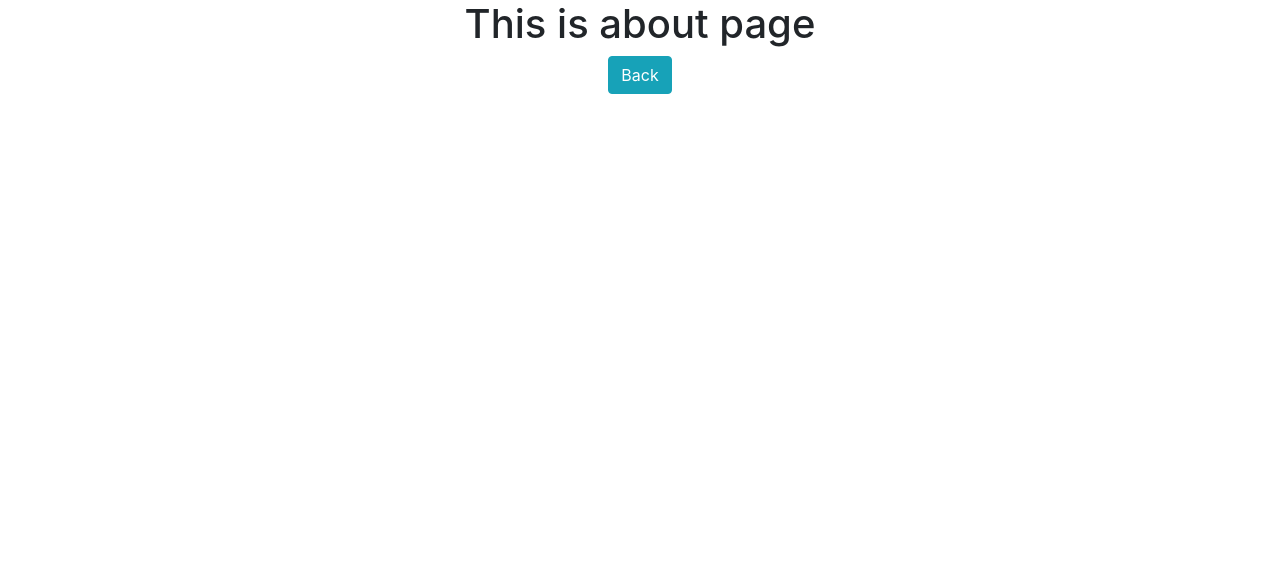
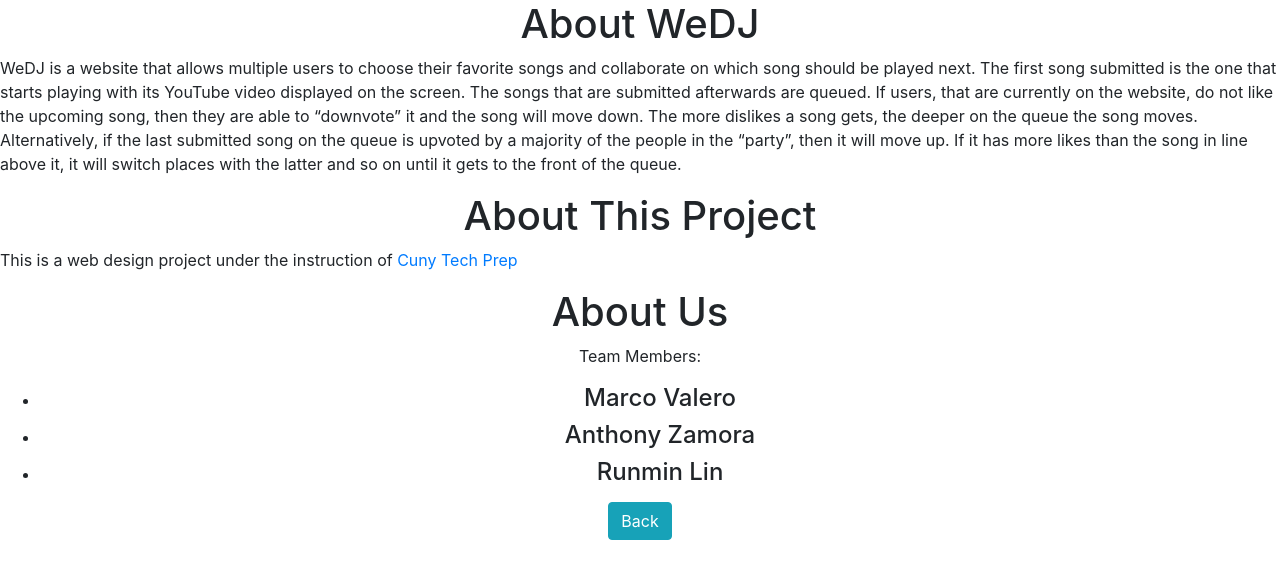
Before and after one commit to ValeroM/weDJ, a React (Create React App) app: page /about in a window 1280 px wide. Shown: the top 578 px of the page. Built offline with nearby package versions, Linux system fonts and the light colour scheme.

Commit message:
updated content in about us page

```diff
--- a/src/pages/AboutPage.js
+++ b/src/pages/AboutPage.js
@@ -5,12 +5,32 @@ export default class AboutPage extends React.Component {
     render() {
         return (
             <div>
-                <div className="text-center">
-                    <h1>This is about page</h1>
-                    <Link to="/">
-                        <button className="btn btn-info">Back</button>
-                    </Link>
-                </div>
+                <h1 className="text-center">About WeDJ</h1>
+                    <p>WeDJ is a website that allows multiple users to choose their favorite songs and collaborate on which song
+                        should be played next. The first song submitted is the one that starts playing with its YouTube video
+                        displayed on the screen. The songs that are submitted afterwards are queued. If users, that are currently
+                        on the website, do not like the upcoming song, then they are able to  “downvote” it and the song will move
+                        down. The more dislikes a song gets, the deeper on the queue the song moves. Alternatively, if the last
+                        submitted song on the queue is upvoted by a majority of the people in the “party”, then it will move up.
+                        If it has more likes than the song in line above it, it will switch places with the latter and so on until
+                        it gets to the front of the queue. </p>
+                <h1 className="text-center">About This Project</h1>
+                    <p>This is a web design project under the instruction of
+                        <a href="https://cunytechprep.nyc/" target="_blank"> Cuny Tech Prep</a></p>
+                <h1 className="text-center">About Us</h1>
+                    <div className="text-center">
+                        <p>Team Members: </p>
+                        <ul>
+                            <li><h4>Marco Valero</h4></li>
+                            <li><h4>Anthony Zamora</h4></li>
+                            <li><h4>Runmin Lin</h4></li>
+                        </ul>
+                    </div>
+                    <div className="text-center">
+                        <Link to="/">
+                            <button className="btn btn-info">Back</button>
+                        </Link>
+                    </div>
             </div>
         )
     }
```
